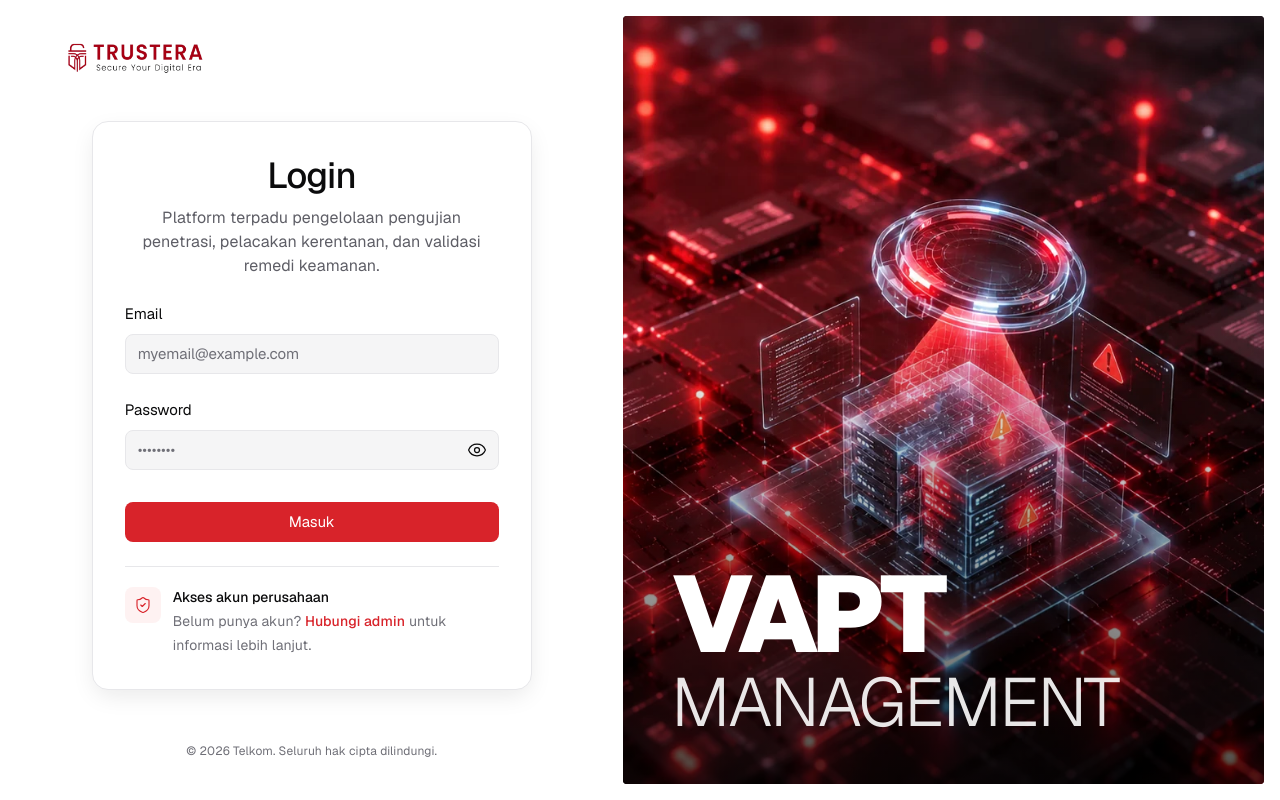
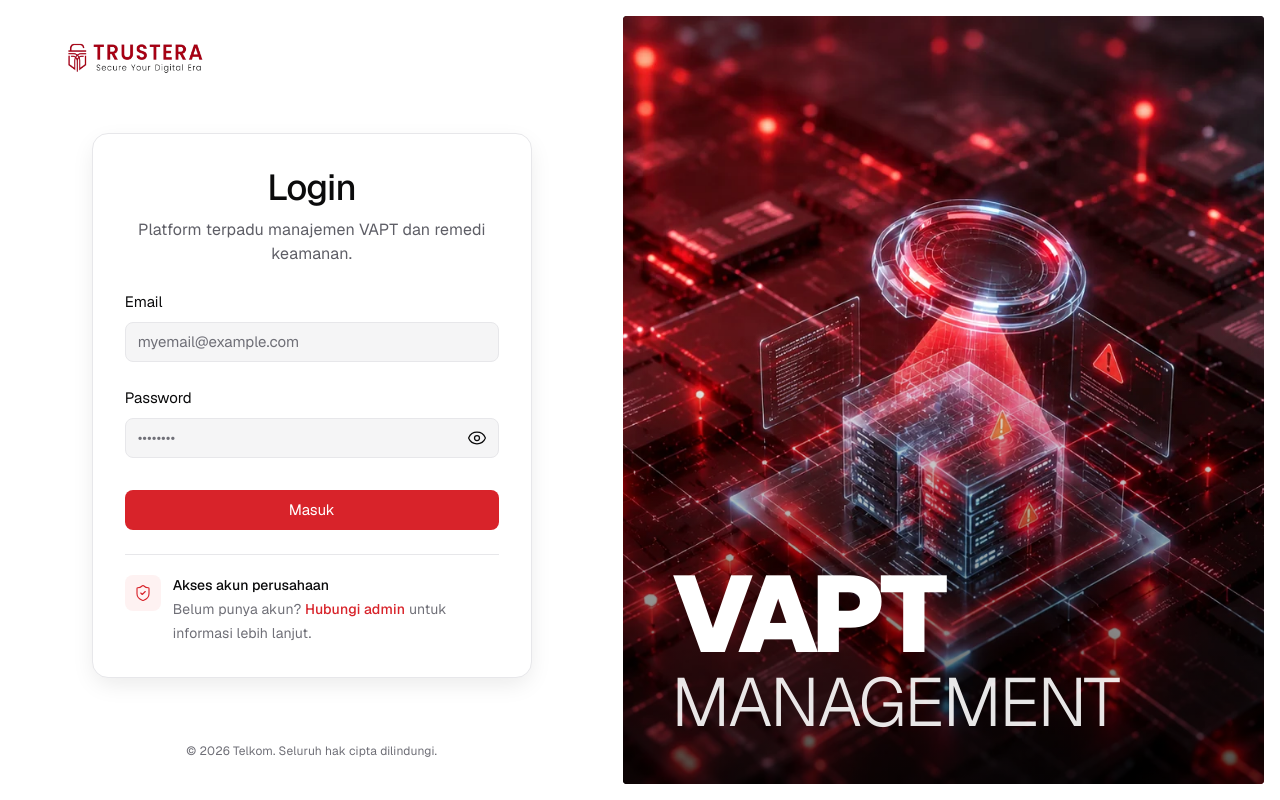
Before and after one commit to natenz/vapt-management-frontend, a React (Vite) app: page /login in a window 1280 px wide. Built offline with nearby package versions, Linux system fonts and the light colour scheme.

Commit message:
style(login): shorten subtitle description under login heading

```diff
--- a/src/pages/login/ui/login-page.tsx
+++ b/src/pages/login/ui/login-page.tsx
@@ -52,8 +52,8 @@ export function LoginPage() {
       <div className="flex flex-col gap-6">
         <header className="flex flex-col items-center gap-2 text-center">
           <h1 className="text-title-lg text-ink sm:text-heading-1">Login</h1>
-          <p className="max-w-[42ch] text-body-lg text-ink-secondary">
-            Platform terpadu pengelolaan pengujian penetrasi, pelacakan kerentanan, dan validasi remedi keamanan.
+          <p className="max-w-[36ch] text-body-lg text-ink-secondary">
+            Platform terpadu manajemen VAPT dan remedi keamanan.
           </p>
         </header>
 
```
